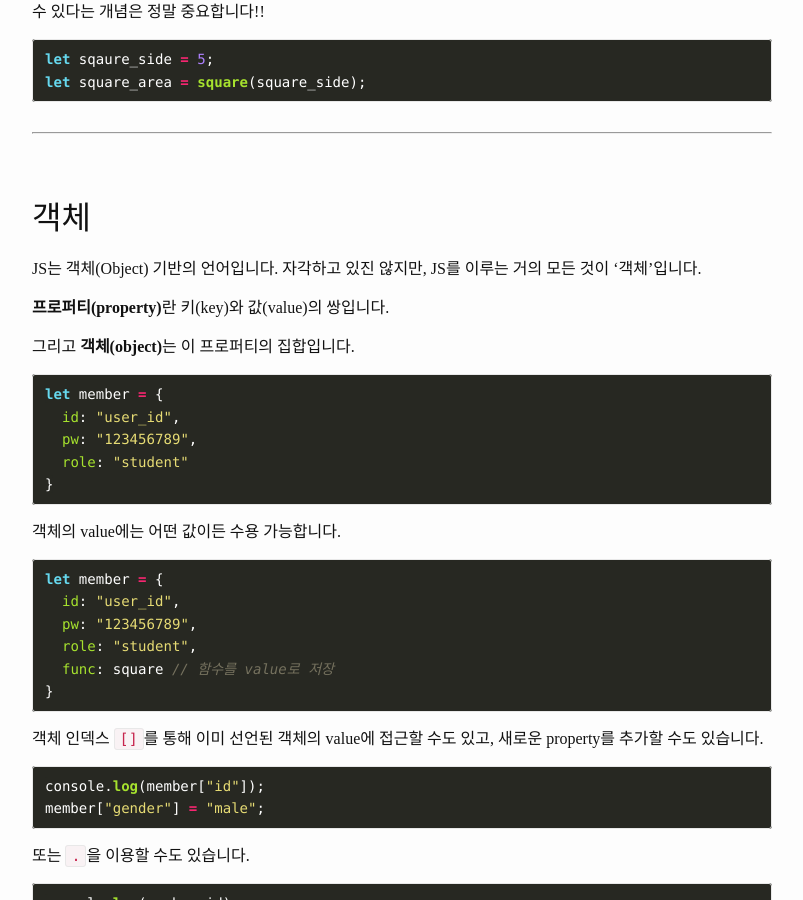
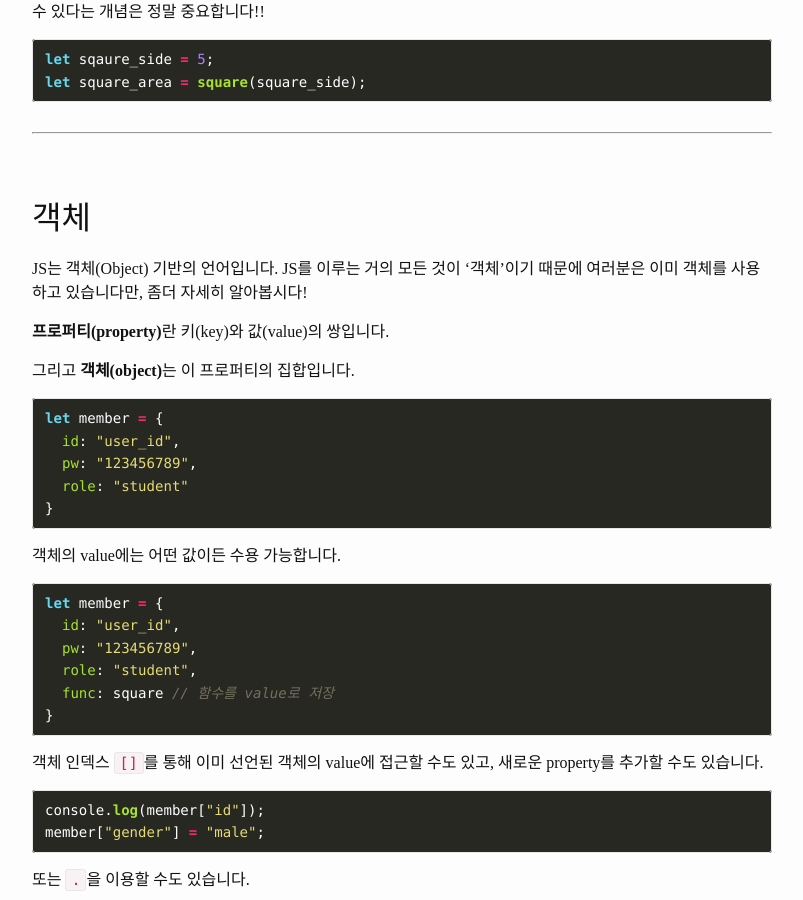
Before and after one commit to PoApper/backend-seminar, a Jekyll site: the page built from _posts/2020-10-07-BackEnd-Seminar1.md, in a window 1280 px wide and 900 px high, scrolled down 3885 px. Shown: the whole window, without its empty margins (238-1041 px from the left). Built offline with Jekyll 4.4.1, drawn with Linux system fonts in a browser that asks for light colours; some web fonts are replaced.

Commit message:
fix typo

```diff
--- a/_posts/2020-10-07-BackEnd-Seminar1.md
+++ b/_posts/2020-10-07-BackEnd-Seminar1.md
@@ -158,7 +158,7 @@ let square_area = square(square_side);
 <hr>
 
 ## 객체
-JS는 객체(Object) 기반의 언어입니다. 자각하고 있진 않지만, JS를 이루는 거의 모든 것이 '객체'입니다.
+JS는 객체(Object) 기반의 언어입니다. JS를 이루는 거의 모든 것이 '객체'이기 때문에 여러분은 이미 객체를 사용하고 있습니다만, 좀더 자세히 알아봅시다!
 
 **프로퍼티(property)**란 키(key)와 값(value)의 쌍입니다.
 
```
